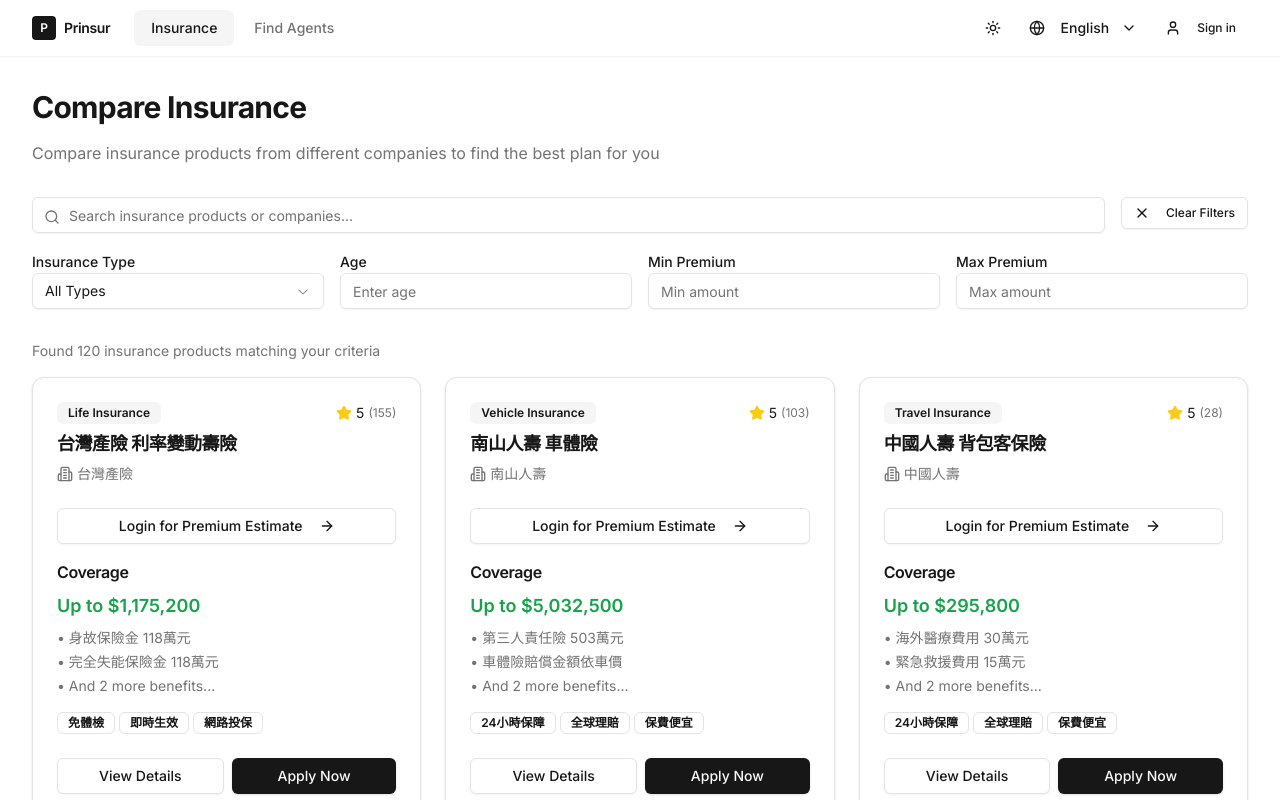
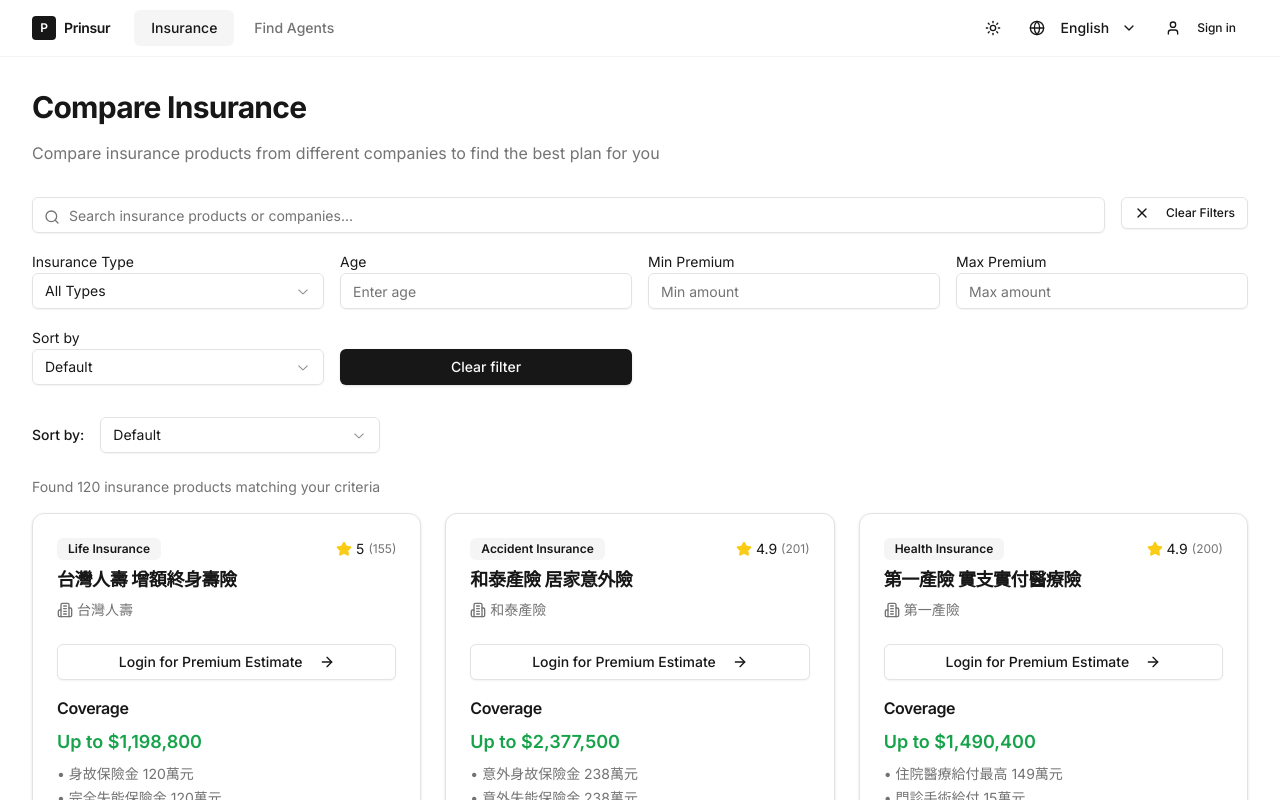
Before and after one commit to ronload/prinsur-demo, a Next.js app: page /en/consumer/insurance in a window 1280 px wide. Shown: the top 800 px of the page. Built offline with nearby package versions, Linux system fonts and the light colour scheme.

Commit message:
feat: Add diversity insurance sorting algo

```diff
--- a/src/app/[locale]/consumer/insurance/page.tsx
+++ b/src/app/[locale]/consumer/insurance/page.tsx
@@ -42,12 +42,66 @@
   getPremiumDisplayStatus,
   UserProfile,
 } from "@/utils/premium-calculator";
-import { sortProductsByRecommendation } from "@/utils/recommendations";
+import { sortProducts } from "@/utils/recommendations";
 
 interface InsurancePageProps {
   params: Promise<{ locale: string }>;
   searchParams: Promise<{ search?: string }>;
 }
+
+interface SortOption {
+  id: string;
+  label: { "zh-TW": string; "en": string };
+  description: { "zh-TW": string; "en": string };
+}
+
+const SORT_OPTIONS: SortOption[] = [
+  {
+    id: "default",
+    label: { "zh-TW": "預設排序", "en": "Default" },
+    description: { "zh-TW": "綜合評分與熱度", "en": "Combined rating & popularity" }
+  },
+  {
+    id: "personalized",
+    label: { "zh-TW": "個人化推薦", "en": "Personalized" },
+    description: { "zh-TW": "根據您的個人資料推薦", "en": "Based on your profile" }
+  },
+  {
+    id: "premium_low_to_high",
+    label: { "zh-TW": "保費：低到高", "en": "Premium: Increase" },
+    description: { "zh-TW": "月繳保費由低至高排序", "en": "Monthly premium ascending" }
+  },
+  {
+    id: "premium_high_to_low",
+    label: { "zh-TW": "保費：高到低", "en": "Premium: Decrease" },
+    description: { "zh-TW": "月繳保費由高至低排序", "en": "Monthly premium descending" }
+  },
+  {
+    id: "coverage_high_to_low",
+    label: { "zh-TW": "保障額度：高到低", "en": "Coverage: Decrease" },
+    description: { "zh-TW": "保障金額由高至低排序", "en": "Coverage amount descending" }
+  },
+  {
+    id: "rating_high_to_low",
+    label: { "zh-TW": "評分：高到低", "en": "Rating: Descrease" },
+    description: { "zh-TW": "產品評分由高至低排序", "en": "Product rating descending" }
+  },
+  {
+    id: "popularity",
+    label: { "zh-TW": "最受歡迎", "en": "Most Popular" },
+    description: { "zh-TW": "依評論數量排序", "en": "Based on review count" }
+  },
+  {
+    id: "newest",
+    label: { "zh-TW": "最新上市", "en": "Newest" },
+    description: { "zh-TW": "新上市產品優先", "en": "Recently launched products first" }
+  },
+  {
+    id: "company_az",
+    label: { "zh-TW": "公司名稱 A-Z", "en": "Company A-Z" },
+    description: { "zh-TW": "保險公司名稱排序", "en": "Insurance company name" }
+  }
+];
 
 export default function InsurancePage({
   params,
@@ -61,6 +115,8 @@
   const [filter, setFilter] = useState<InsuranceFilter>({});
   const [selectedProduct, setSelectedProduct] =
     useState<InsuranceProduct | null>(null);
+  const [sortBy, setSortBy] = useState<string>('default');
+  const [isClient, setIsClient] = useState(false);
   const { user } = useAuth();
   const [userProfile, setUserProfile] = useState<UserProfile>({});
 
@@ -69,6 +125,15 @@
       setLocale(paramLocale);
     });
   }, [params]);
+
+  // Handle client-side hydration and localStorage
+  useEffect(() => {
+    setIsClient(true);
+    const savedSortPreference = localStorage.getItem('insurance_sort_preference');
+    if (savedSortPreference) {
+      setSortBy(savedSortPreference);
+    }
+  }, []);
 
   useEffect(() => {
     searchParams.then(({ search }) => {
@@ -134,28 +199,20 @@
       return true;
     });
 
-    // Then sort by recommendation if user has profile data
-    if (
-      userProfile &&
-      (userProfile.age ||
-        userProfile.weight ||
-        userProfile.height ||
-        userProfile.gender)
-    ) {
-      return sortProductsByRecommendation(filtered, userProfile);
-    }
-
-    // Default sort by rating and review count if no user profile
-    return filtered.sort((a, b) => {
-      if (a.rating !== b.rating) {
-        return b.rating - a.rating;
-      }
-      return b.reviewCount - a.reviewCount;
-    });
-  }, [searchTerm, filter, userProfile]);
+    // Then sort by selected method
+    return sortProducts(filtered, sortBy, userProfile, locale);
+  }, [searchTerm, filter, sortBy, userProfile, locale]);
 
   const handleFilterChange = (key: keyof InsuranceFilter, value: any) => {
     setFilter((prev) => ({ ...prev, [key]: value }));
+  };
+
+  const handleSortChange = (newSortBy: string) => {
+    setSortBy(newSortBy);
+    // Save to localStorage only on client side
+    if (typeof window !== 'undefined') {
+      localStorage.setItem('insurance_sort_preference', newSortBy);
+    }
   };
 
   const clearAllFilters = () => {
@@ -225,7 +282,7 @@
           {/* Filter Controls */}
           <div className="grid grid-cols-2 md:grid-cols-4 gap-4">
             <div>
-              <Label htmlFor="insurance-type">
+              <Label htmlFor="insurance-type" className="text-sm font-normal">
                 {locale === "en" ? "Insurance Type" : "保險類型"}
               </Label>
               <Select
@@ -269,7 +326,7 @@
             </div>
 
             <div>
-              <Label htmlFor="age">{locale === "en" ? "Age" : "年齡"}</Label>
+              <Label htmlFor="age" className="text-sm font-normal">{locale === "en" ? "Age" : "年齡"}</Label>
               <Input
                 id="age"
                 type="number"
@@ -285,7 +342,7 @@
             </div>
 
             <div>
-              <Label htmlFor="min-premium">
+              <Label htmlFor="min-premium" className="text-sm font-normal">
                 {locale === "en" ? "Min Premium" : "最低保費"}
               </Label>
               <Input
@@ -303,7 +360,7 @@
             </div>
 
             <div>
-              <Label htmlFor="max-premium">
+              <Label htmlFor="max-premium" className="text-sm font-normal">
                 {locale === "en" ? "Max Premium" : "最高保費"}
               </Label>
               <Input
@@ -319,18 +376,63 @@
                 }
               />
             </div>
+
+            {/* Mobile-only sort by and clear filters row */}
+            <div>
+              <Label className="text-sm font-normal mb-2">
+                {locale === "en" ? "Sort by" : "排序方式"}
+              </Label>
+              <Select value={sortBy} onValueChange={handleSortChange}>
+                <SelectTrigger>
+                  <SelectValue
+                    placeholder={locale === "en" ? "Select Sort" : "選擇排序"}
+                  />
+                </SelectTrigger>
+                <SelectContent>
+                  {SORT_OPTIONS.map((option) => (
+                    <SelectItem key={option.id} value={option.id}>
+                      {option.label[locale as keyof typeof option.label]}
+                    </SelectItem>
+                  ))}
+                </SelectContent>
+              </Select>
+            </div>
+            <div>
+              <Label className="text-sm font-normal mb-2 text-transparent">.</Label>
+              <Button
+                variant="default"
+                onClick={clearAllFilters}
+                className="w-full h-9"
+              >
+                <span>
+                  {locale === "en" ? "Clear filter" : "清空篩選"}
+                </span>
+              </Button>
+            </div>
           </div>
+        </div>
+      </div>
 
-          {/* Mobile Clear Filters Button */}
-          <Button
-            variant="outline"
-            size="sm"
-            onClick={clearAllFilters}
-            className="md:hidden w-full"
-          >
-            <X className="h-4 w-4 mr-2" />
-            {locale === "en" ? "Clear Filters" : "清除篩選"}
-          </Button>
+      {/* Desktop Sorting */}
+      <div className="mb-6 hidden md:flex md:items-center md:justify-between gap-4">
+        <div className="flex items-center gap-4">
+          <Label className="text-sm font-medium whitespace-nowrap">
+            {locale === "en" ? "Sort by:" : "排序方式："}
+          </Label>
+          <Select value={sortBy} onValueChange={handleSortChange}>
+            <SelectTrigger className="w-[280px]">
+              <SelectValue
+                placeholder={locale === "en" ? "Select Sort" : "選擇排序"}
+              />
+            </SelectTrigger>
+            <SelectContent>
+              {SORT_OPTIONS.map((option) => (
+                <SelectItem key={option.id} value={option.id}>
+                  {option.label[locale as keyof typeof option.label]}
+                </SelectItem>
+              ))}
+            </SelectContent>
+          </Select>
         </div>
       </div>
 
@@ -340,7 +442,7 @@
           {locale === "en"
             ? `Found ${filteredAndSortedProducts.length} insurance products matching your criteria`
             : `找到 ${filteredAndSortedProducts.length} 個符合條件的保險商品`}
-          {userProfile &&
+          {isClient && sortBy === "personalized" && userProfile &&
             (userProfile.age ||
               userProfile.weight ||
               userProfile.height ||
@@ -351,6 +453,11 @@
                   : "（個人化推薦）"}
               </span>
             )}
+          {isClient && sortBy !== "default" && sortBy !== "personalized" && (
+            <span className="ml-2 text-xs text-muted-foreground">
+              ({SORT_OPTIONS.find(opt => opt.id === sortBy)?.label[locale as keyof typeof SORT_OPTIONS[0]['label']]})
+            </span>
+          )}
         </p>
       </div>
 
--- a/src/components/ui/input.tsx
+++ b/src/components/ui/input.tsx
@@ -7,7 +7,7 @@
     <input
       type={type}
       className={cn(
-        "flex h-9 w-full rounded-md border border-input bg-transparent px-3 py-1 text-base shadow-sm transition-colors file:border-0 file:bg-transparent file:text-sm file:font-medium file:text-foreground placeholder:text-muted-foreground focus-visible:outline-none focus-visible:ring-1 focus-visible:ring-ring disabled:cursor-not-allowed disabled:opacity-50 md:text-sm",
+        "flex h-9 w-full rounded-md border border-input bg-transparent px-3 py-1 text-sm shadow-sm transition-colors file:border-0 file:bg-transparent file:text-sm file:font-medium file:text-foreground placeholder:text-muted-foreground focus-visible:outline-none focus-visible:ring-1 focus-visible:ring-ring disabled:cursor-not-allowed disabled:opacity-50",
         className,
       )}
       ref={ref}
--- a/src/components/ui/select.tsx
+++ b/src/components/ui/select.tsx
@@ -22,7 +22,7 @@
   <SelectPrimitive.Trigger
     ref={ref}
     className={cn(
-      "flex h-9 w-full items-center justify-between whitespace-nowrap rounded-md border border-input bg-transparent px-3 py-2 text-sm shadow-sm ring-offset-background data-[placeholder]:text-muted-foreground focus:outline-none focus:ring-1 focus:ring-ring disabled:cursor-not-allowed disabled:opacity-50 [&>span]:line-clamp-1",
+      "flex h-9 w-full items-center justify-between whitespace-nowrap rounded-md border border-input bg-transparent px-3 py-2 text-sm shadow-sm ring-offset-background data-[placeholder]:text-muted-foreground focus:outline-none focus:ring-1 focus:ring-ring disabled:cursor-not-allowed disabled:opacity-50 [&>span]:line-clamp-1 [&>span]:truncate",
       className,
     )}
     {...props}
--- a/src/data/mock-insurance.ts
+++ b/src/data/mock-insurance.ts
@@ -312,7 +312,7 @@
             vehicle: {
               description: "基本保費 × 年齡係數",
               factors: {
-                age: { multiplier: -0.03, range: { min: 18, max: 70 } },
+                age: { multiplier: -0.02, range: { min: 18, max: 70 } },
               },
               requiredFields: ["age"] as (
                 | "age"
@@ -350,6 +350,14 @@
           };
         };
 
+        // Generate launch date - randomly distribute between 2020-2024
+        const startDate = new Date('2020-01-01');
+        const endDate = new Date('2024-12-31');
+        const timeDiff = endDate.getTime() - startDate.getTime();
+        const randomTime = Math.floor(seededRandom() * timeDiff);
+        const launchDate = new Date(startDate.getTime() + randomTime);
+        const formattedDate = launchDate.toISOString().split('T')[0]; // YYYY-MM-DD format
+
         products.push({
           id: id.toString(),
           name: `${company} ${name}`,
@@ -372,6 +380,7 @@
             max: getMaxAge(type),
           },
           terms: `https://example.com/terms/${type}-insurance-${id}`,
+          launchDate: formattedDate,
         });
         id++;
       }
--- a/src/types/insurance.ts
+++ b/src/types/insurance.ts
@@ -49,6 +49,7 @@
     max: number;
   };
   terms: string;
+  launchDate: string;
   logo?: string;
 }
 
--- a/src/utils/recommendations.ts
+++ b/src/utils/recommendations.ts
@@ -366,3 +366,153 @@
     return b.reviewCount - a.reviewCount;
   });
 }
+
+/**
+ * Sort products by premium (monthly)
+ */
+export function sortByPremium(products: InsuranceProduct[], ascending: boolean = true): InsuranceProduct[] {
+  return [...products].sort((a, b) => {
+    const premiumA = a.premium.monthly;
+    const premiumB = b.premium.monthly;
+
+    return ascending ? premiumA - premiumB : premiumB - premiumA;
+  });
+}
+
+/**
+ * Sort products by coverage amount
+ */
+export function sortByCoverage(products: InsuranceProduct[], ascending: boolean = false): InsuranceProduct[] {
+  return [...products].sort((a, b) => {
+    const coverageA = a.coverage.amount;
+    const coverageB = b.coverage.amount;
+
+    return ascending ? coverageA - coverageB : coverageB - coverageA;
+  });
+}
+
+/**
+ * Sort products by rating
+ */
+export function sortByRating(products: InsuranceProduct[], ascending: boolean = false): InsuranceProduct[] {
+  return [...products].sort((a, b) => {
+    if (a.rating !== b.rating) {
+      return ascending ? a.rating - b.rating : b.rating - a.rating;
+    }
+    // Secondary sort by review count
+    return b.reviewCount - a.reviewCount;
+  });
+}
+
+/**
+ * Sort products by popularity (review count)
+ */
+export function sortByPopularity(products: InsuranceProduct[]): InsuranceProduct[] {
+  return [...products].sort((a, b) => {
+    if (a.reviewCount !== b.reviewCount) {
+      return b.reviewCount - a.reviewCount;
+    }
+    // Secondary sort by rating
+    return b.rating - a.rating;
+  });
+}
+
+/**
+ * Sort products by launch date (newest first)
+ */
+export function sortByNewest(products: InsuranceProduct[]): InsuranceProduct[] {
+  return [...products].sort((a, b) => {
+    const dateA = new Date(a.launchDate || '2020-01-01').getTime();
+    const dateB = new Date(b.launchDate || '2020-01-01').getTime();
+
+    if (dateA !== dateB) {
+      return dateB - dateA; // Newest first
+    }
+    // Secondary sort by rating
+    return b.rating - a.rating;
+  });
+}
+
+/**
+ * Sort products by company name
+ */
+export function sortByCompany(products: InsuranceProduct[], locale: string = "zh-TW"): InsuranceProduct[] {
+  return [...products].sort((a, b) => {
+    // For Chinese locale, sort by Chinese characters
+    // For English locale, sort alphabetically
+    const companyA = a.company;
+    const companyB = b.company;
+
+    if (locale === "zh-TW") {
+      return companyA.localeCompare(companyB, 'zh-TW');
+    } else {
+      return companyA.localeCompare(companyB, 'en');
+    }
+  });
+}
+
+/**
+ * Combined sorting function - entry point for all sorting operations
+ */
+export function sortProducts(
+  products: InsuranceProduct[],
+  sortBy: string,
+  userProfile?: UserProfile,
+  locale: string = "zh-TW"
+): InsuranceProduct[] {
+  switch (sortBy) {
+    case "personalized":
+      if (userProfile && (userProfile.age || userProfile.weight || userProfile.height || userProfile.gender)) {
+        return sortProductsByRecommendation(products, userProfile);
+      }
+      // Fallback to rating if no profile
+      return sortByRating(products);
+
+    case "premium_low_to_high":
+      return sortByPremium(products, true);
+
+    case "premium_high_to_low":
+      return sortByPremium(products, false);
+
+    case "coverage_high_to_low":
+      return sortByCoverage(products, false);
+
+    case "coverage_low_to_high":
+      return sortByCoverage(products, true);
+
+    case "rating_high_to_low":
+      return sortByRating(products, false);
+
+    case "rating_low_to_high":
+      return sortByRating(products, true);
+
+    case "popularity":
+      return sortByPopularity(products);
+
+    case "newest":
+      return sortByNewest(products);
+
+    case "company_az":
+      return sortByCompany(products, locale);
+
+    default:
+      // Default sorting - combination of rating and popularity
+      return [...products].sort((a, b) => {
+        // Combine rating (70%) and popularity (30%) scores
+        const scoreA = (a.rating * 0.7) + (Math.min(a.reviewCount / 100, 1) * 0.3);
+        const scoreB = (b.rating * 0.7) + (Math.min(b.reviewCount / 100, 1) * 0.3);
+
+        if (Math.abs(scoreA - scoreB) > 0.01) {
+          return scoreB - scoreA;
+        }
+
+        // Secondary sort by rating
+        if (a.rating !== b.rating) {
+          return b.rating - a.rating;
+        }
+
+        // Tertiary sort by review count
+        return b.reviewCount - a.reviewCount;
+      });
+  }
+}
```
